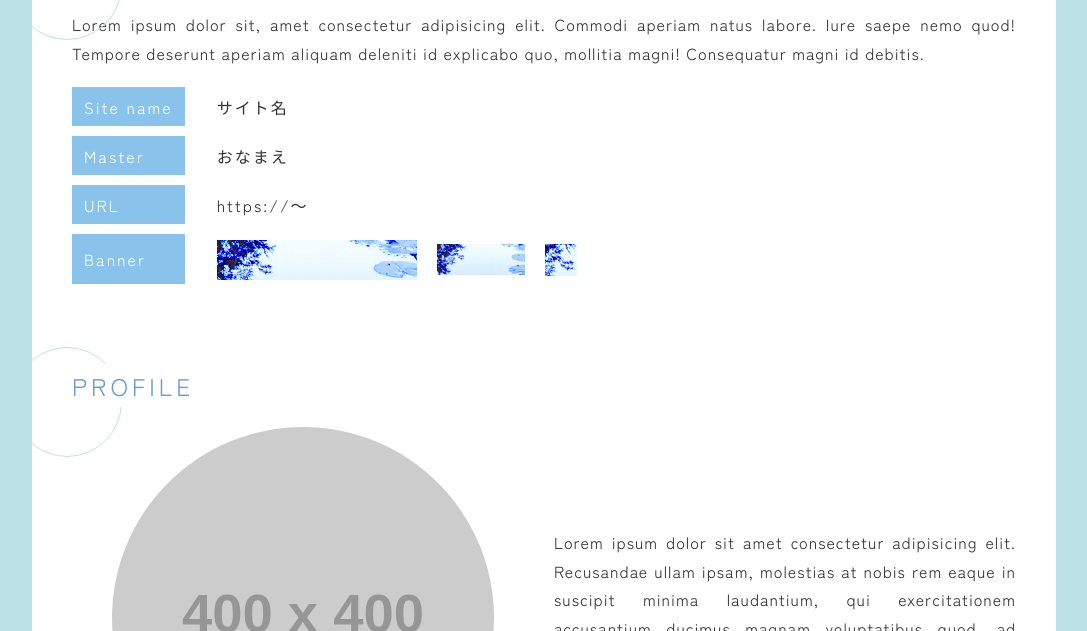
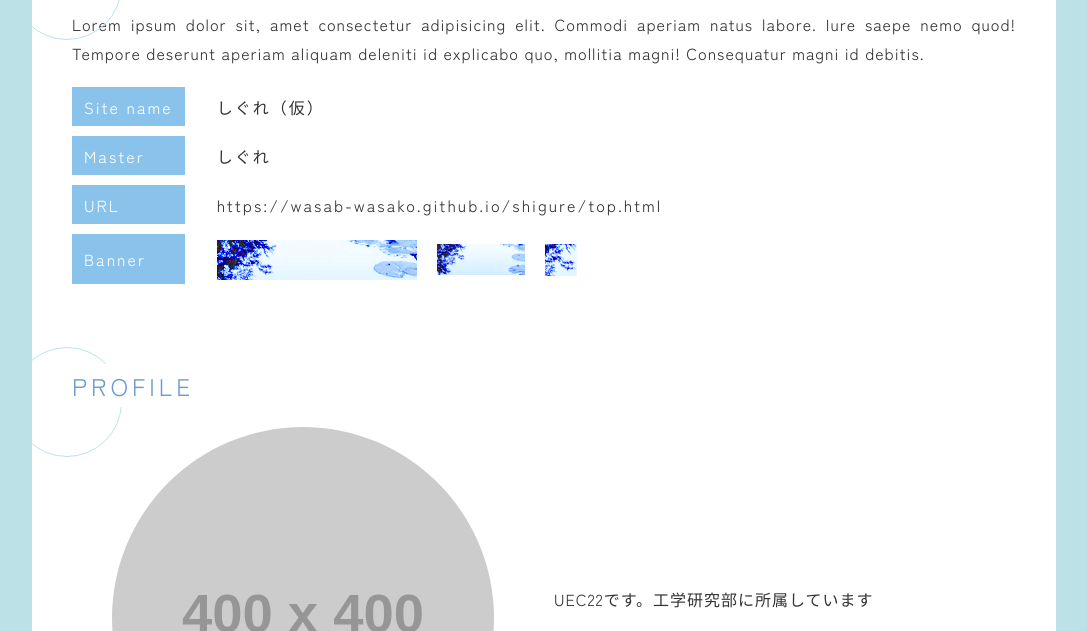
Before and after one commit to Wasab-wasako/shigure, a plain HTML site: page index.html in a window 1280 px wide. Shown: the part 1697-2328 px from the top of the page, without its empty margins (96-1183 px from the left). Drawn offline with nearby package versions, Linux system fonts and the light colour scheme; placeholder pictures from the web are drawn by us.

Commit message:
index.html

```diff
--- a/index.html
+++ b/index.html
@@ -5,7 +5,7 @@
  <meta charset="UTF-8">
  <meta http-equiv="X-UA-Compatible" content="IE=edge">
  <meta name="viewport" content="width=device-width, initial-scale=1.0">
- <title>サイト名を入れてください</title>
+ <title>しぐれ（仮）</title>
  <link rel="stylesheet" href="css/reset.css">
  <link rel="stylesheet" href="css/common.css">
  <link rel="stylesheet" href="css/each.css">
@@ -106,11 +106,11 @@
      Tempore deserunt aperiam aliquam deleniti id explicabo quo, mollitia magni! Consequatur magni id debitis.</p>
     <dl class="gridlist">
      <dt class="gridlist__label">Site name</dt>
-     <dd class="gridlist__text">サイト名</dd>
+     <dd class="gridlist__text">しぐれ（仮）</dd>
      <dt class="gridlist__label">Master</dt>
-     <dd class="gridlist__text">おなまえ</dd>
+     <dd class="gridlist__text">しぐれ</dd>
      <dt class="gridlist__label">URL</dt>
-     <dd class="gridlist__text">https://～</dd>
+     <dd class="gridlist__text">https://wasab-wasako.github.io/shigure/top.html</dd>
      <dt class="gridlist__label">Banner</dt>
      <dd class="gridlist__text flex"><img src="images/ban_l.png" alt=""><img src="images/ban_m.png" alt=""><img src="images/ban_s.png" alt=""></dd>
     </dl>
@@ -124,12 +124,12 @@
      <div class="profile__img"><img src="http://placehold.jp/400x400.png?text=sample" alt=""></div>
      <!-- プロフィール文章 -->
      <div class="profile__text">
-      <p>Lorem ipsum dolor sit amet consectetur adipisicing elit. Recusandae ullam ipsam, molestias at nobis rem eaque
-       in suscipit minima laudantium, qui exercitationem accusantium ducimus magnam voluptatibus quod, ad inventore?
-       Ipsa.</p>
+      <p>
+       UEC22です。工学研究部に所属しています
+      </p>
       <!-- SNSリスト -->
       <ul class="snslist flex">
-       <li class="snslist__item twitter"><a href=""><i class="lab la-twitter"></i></a></li>
+       <li class="snslist__item twitter"><a href="https://twitter.com/shigure_uec"><i class="lab la-twitter"></i></a></li>
        <li class="snslist__item instagram"><a href=""><i class="lab la-instagram"></i></a></li>
        <li class="snslist__item facebook"><a href=""><i class="lab la-facebook-square"></i></a></li>
        <li class="snslist__item youtube"><a href=""><i class="lab la-youtube"></i></a></li>
```
